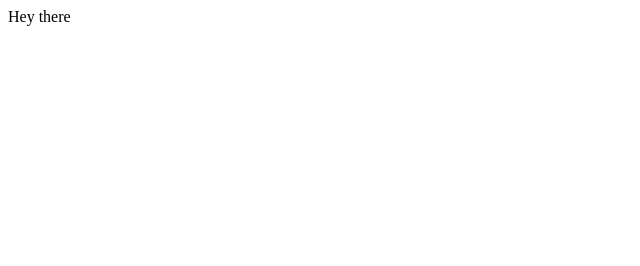
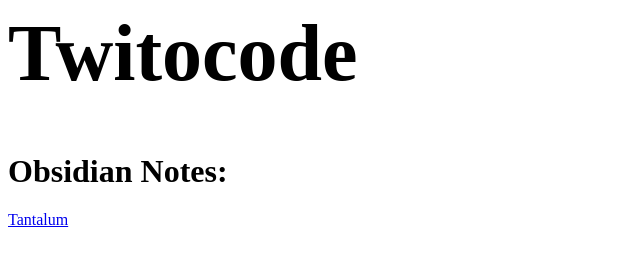
Before and after one commit to twitocode/twitocode, a plain HTML site: page index.html in a window 1280 px wide. Shown: the whole page, without its empty margins (0-640 px from the left). Drawn offline with Linux system fonts and the light colour scheme.

Commit message:
Update index.html

```diff
--- a/index.html
+++ b/index.html
@@ -1 +1,15 @@
-Hey there
+<html>
+<head>
+  <title>Twitocode</title>
+  <style>
+    #header {
+      font-size: 5rem;
+    }
+  </style>
+</head>
+  <body>
+    <h1 id="header">Twitocode</h1>
+    <h1>Obsidian Notes: </h1>
+    <a href="/Tantalum">Tantalum</a>
+  </body>
+</html>
```
